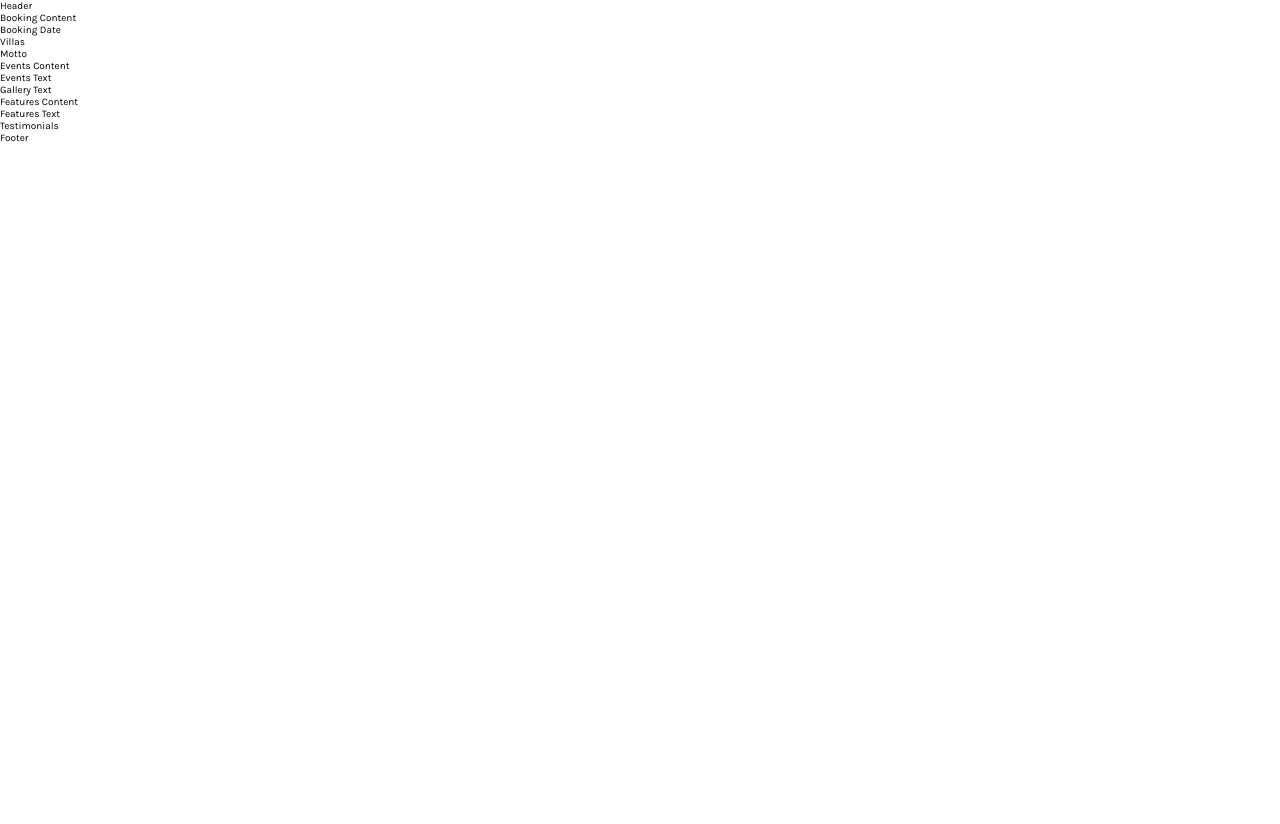
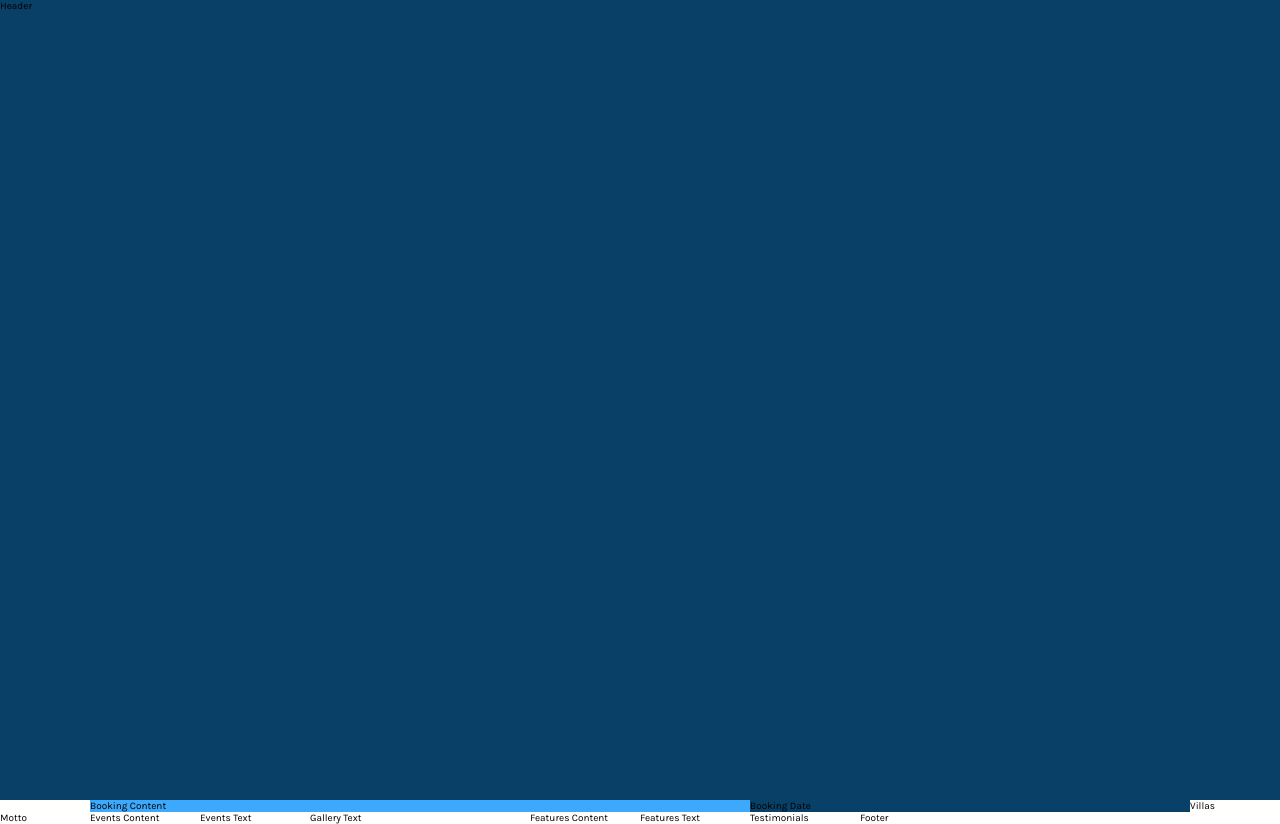
Before and after one commit to eduarf/realty-website, a website: page index.html in a window 1280 px wide. Before the commit the page ends 800 px from the top, so only its background shows below. Drawn offline with Linux system fonts and the light colour scheme.

Commit message:
grid skeleton

```diff
--- a/index.html
+++ b/index.html
@@ -11,7 +11,7 @@
     <link rel="stylesheet" href="https://cdnjs.cloudflare.com/ajax/libs/font-awesome/6.2.0/css/all.min.css"/>
     <link rel="stylesheet" href="css/style.css">
 </head>
-<body>
+<body class="container">
 
     <header class="header">
         Header
--- a/sass/base/_base.scss
+++ b/sass/base/_base.scss
@@ -10,4 +10,11 @@ html {
 }
 body {
     font-family: 'Karla', sans-serif;
+    background-color: $color-main;
 }
+.container {
+    display: grid;
+    grid-template-columns: [container-start] 1fr
+    [center-start] repeat(10, [col-start] minmax(min-content ,11rem) [col-end]) [center-end] 1fr [container-end];
+    grid-template-rows: 100vh repeat(8, min-content);
+}
--- /dev/null
+++ b/sass/components/_booking.scss
@@ -0,0 +1,8 @@
+.booking-content{
+    background-color: $color-highlight;
+    grid-column: center-start / col-end 6;
+}
+.booking-date {
+    background-color: $color-stroke;
+    grid-column: col-start 7 / center-end;
+}
--- /dev/null
+++ b/sass/layout/_header.scss
@@ -0,0 +1,5 @@
+.header {
+    background-color: $color-stroke;
+    grid-column: container-start / container-end;
+    grid-row: 1 / 2;
+}
--- a/sass/main.scss
+++ b/sass/main.scss
@@ -4,3 +4,8 @@
 
 @import "base/base";
 @import "base/typography";
+
+@import "components/booking";
+
+
+@import "layout/header";
```
Also changed, not shown: css/style.css.
